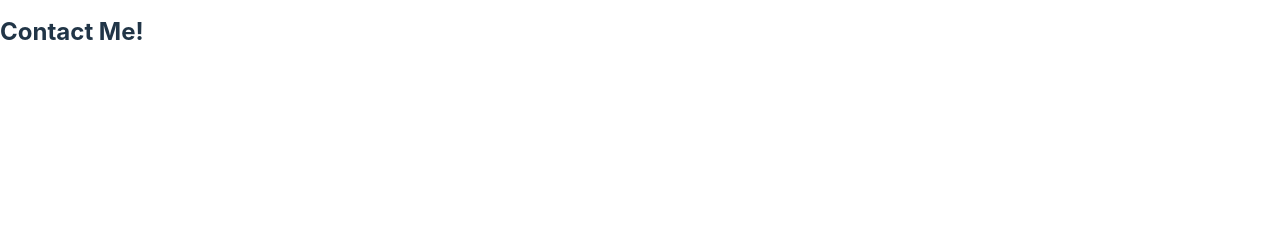
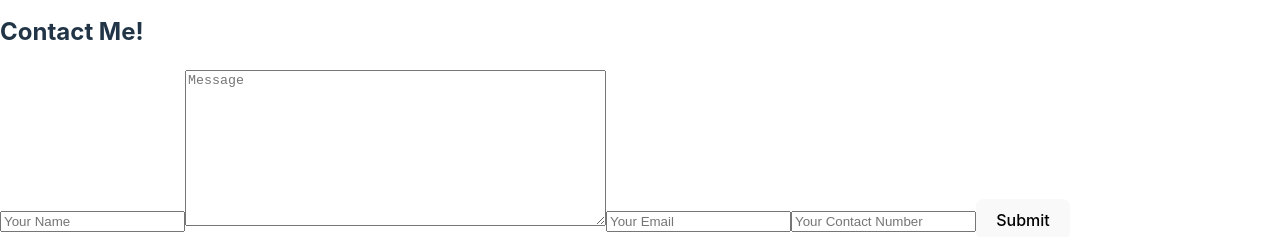
Before and after one commit to Johnny-Codes/portfolio, a React (Vite) app: page / in a window 1280 px wide. Shown: the part 1196-1433 px from the top of the page. Before the commit the page ends 1266 px from the top, so only its background shows below. Built offline with nearby package versions, Linux system fonts and the light colour scheme.

Commit message:
contact form

```diff
--- a/src/App.jsx
+++ b/src/App.jsx
@@ -1,6 +1,7 @@
 import { useState } from "react";
 import "./App.css";
 import NavBar from "./components/nav/NavBar";
+import ContactForm from "./components/contact/ContactForm";
 
 function App() {
   return (
@@ -48,6 +49,7 @@ function App() {
         ></iframe>
       </p>
       <h2 id="contact-me">Contact Me!</h2>
+      <ContactForm />
     </>
   );
 }
--- /dev/null
+++ b/src/components/contact/ContactForm.jsx
@@ -0,0 +1,25 @@
+import { useState } from "react";
+
+const ContactForm = () => {
+  const [formData, setFormData] = useState({});
+
+  return (
+    <div>
+      <form>
+        <input type="text" id="name" placeholder="Your Name" required></input>
+        <textarea
+          id="message"
+          placeholder="Message"
+          rows="10"
+          cols="50"
+          required
+        ></textarea>
+        <input type="text" id="email" placeholder="Your Email"></input>
+        <input type="text" id="phone" placeholder="Your Contact Number"></input>
+        <button>Submit</button>
+      </form>
+    </div>
+  );
+};
+
+export default ContactForm;
```
